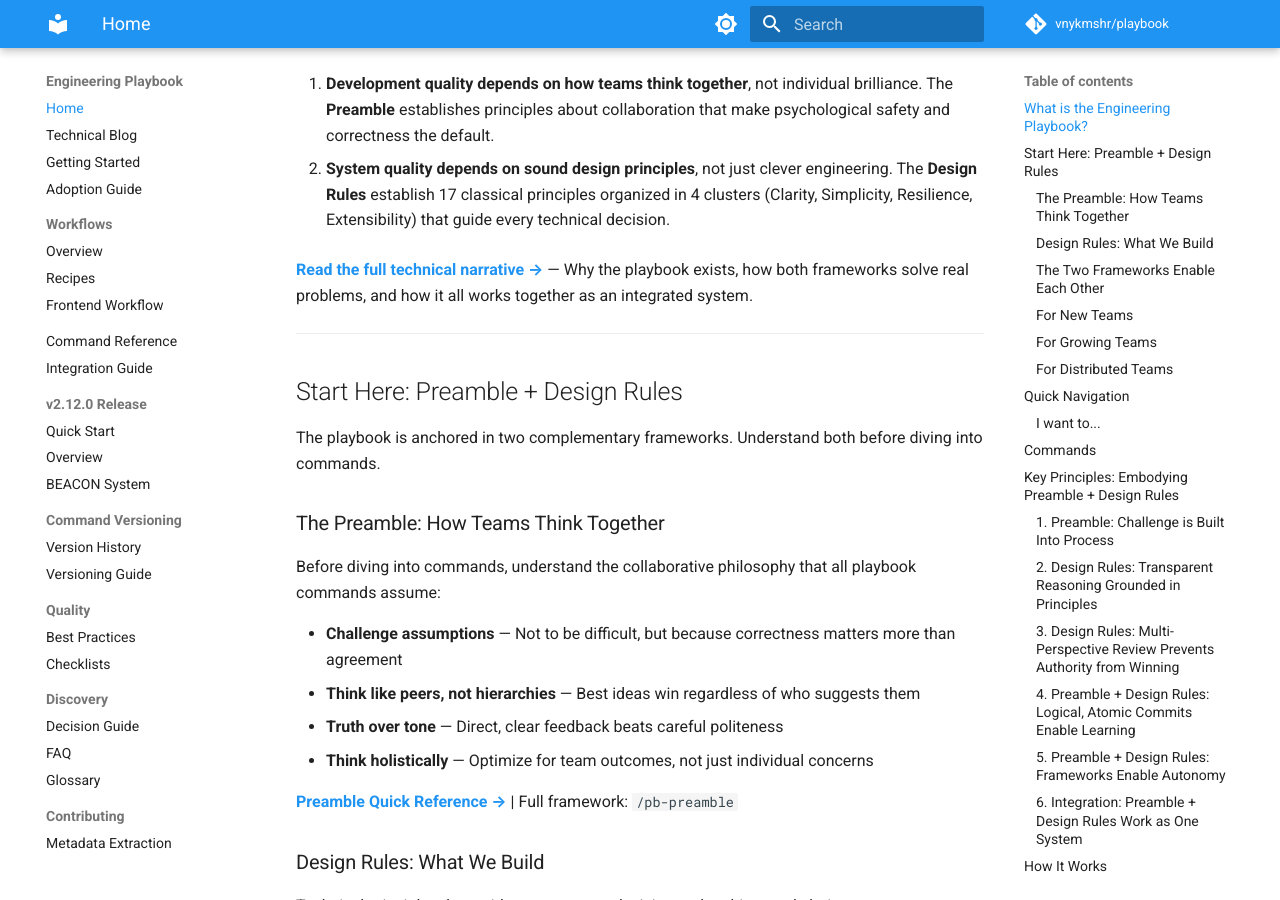
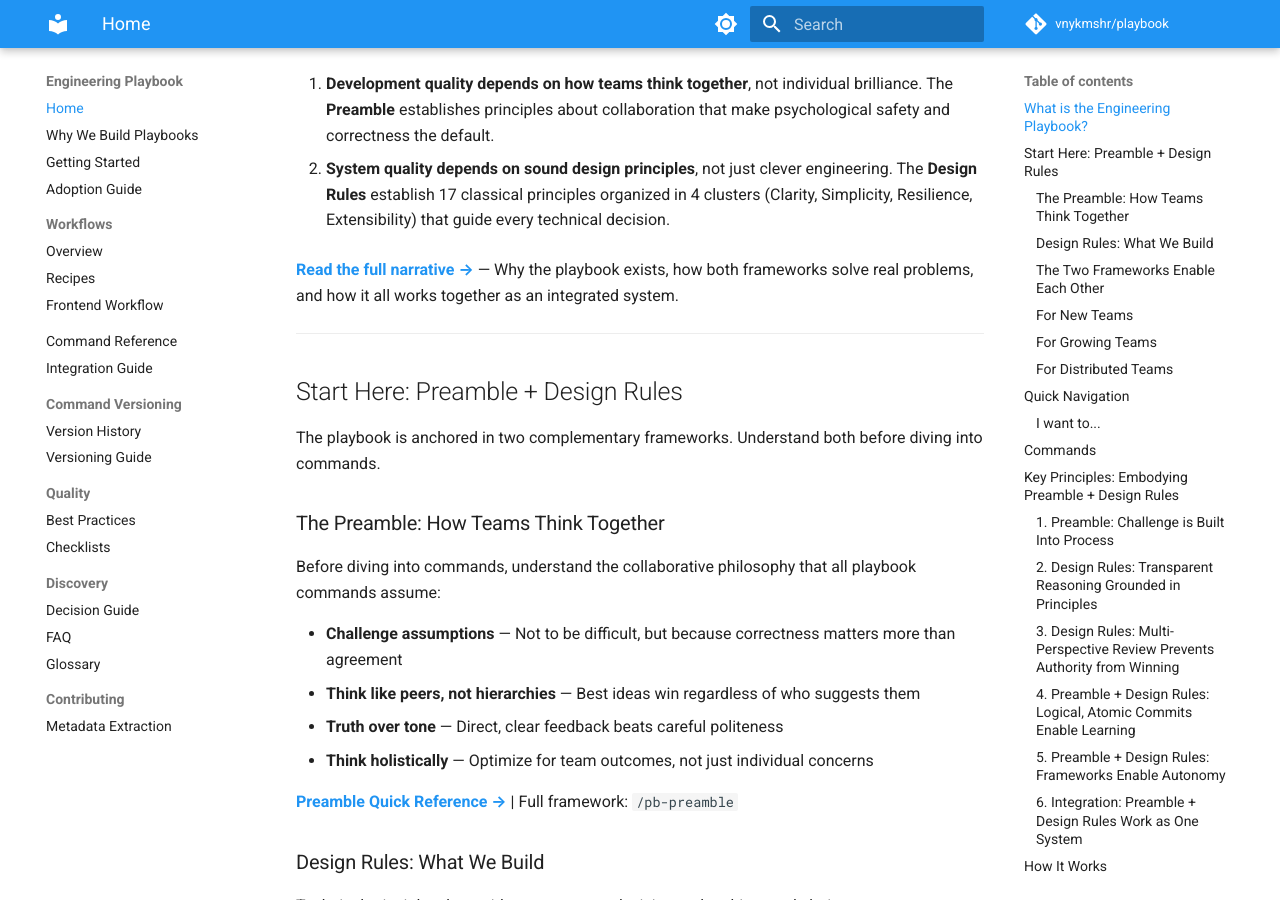
Before and after one commit to vnykmshr/playbook, an MkDocs documentation site: the page built from docs/index.md, in a window 1280 px wide and 900 px high, scrolled down 488 px. Built offline with MkDocs 1.6.1 and Material for MkDocs 9.7.7, drawn with Linux system fonts in a browser that asks for light colours; comment, search, counter and statistics services are not loaded.

Commit message:
refactor(docs): position hero narrative and remove version-specific nav
- Rename technical-blog.md → why-we-build-playbooks.md (hero narrative positioning)
- Update mkdocs.yml: "Technical Blog" → "Why We Build Playbooks"
- Remove v2.12.0 Release section from navigation (version-tied docs now out of scope)
- Update docs/index.md link from technical-blog to why-we-build-playbooks
- Navigation now reflects overall capabilities posture, not version-specific details

This positions the playbook narrative at the top level for new visitors while removing
outdated version-specific documentation from the main navigation.

```diff
--- a/docs/index.md
+++ b/docs/index.md
@@ -19,7 +19,7 @@ The playbook is a **decision framework** that codifies how to approach developme
 
 2. **System quality depends on sound design principles**, not just clever engineering. The **Design Rules** establish 17 classical principles organized in 4 clusters (Clarity, Simplicity, Resilience, Extensibility) that guide every technical decision.
 
-**[Read the full technical narrative →](technical-blog.md)** — Why the playbook exists, how both frameworks solve real problems, and how it all works together as an integrated system.
+**[Read the full narrative →](why-we-build-playbooks.md)** — Why the playbook exists, how both frameworks solve real problems, and how it all works together as an integrated system.
 
 ---
 
--- a/mkdocs.yml
+++ b/mkdocs.yml
@@ -58,7 +58,7 @@ markdown_extensions:
 
 nav:
   - Home: index.md
-  - Technical Blog: technical-blog.md
+  - Why We Build Playbooks: why-we-build-playbooks.md
   - Getting Started: getting-started.md
   - Adoption Guide: adoption-guide.md
   - Workflows:
@@ -67,10 +67,6 @@ nav:
       - Frontend Workflow: frontend-workflow.md
   - Command Reference: command-index.md
   - Integration Guide: integration-guide.md
-  - v2.12.0 Release:
-      - Quick Start: v2.12.0-quick-start.md
-      - Overview: v2.12.0-integration-guide.md
-      - BEACON System: beacon-verification-at-boundaries.md
   - Command Versioning:
       - Version History: command-changelog.md
       - Versioning Guide: command-versioning.md
```
Also changed, not shown: docs/why-we-build-playbooks.md (renamed from docs/technical-blog.md).
